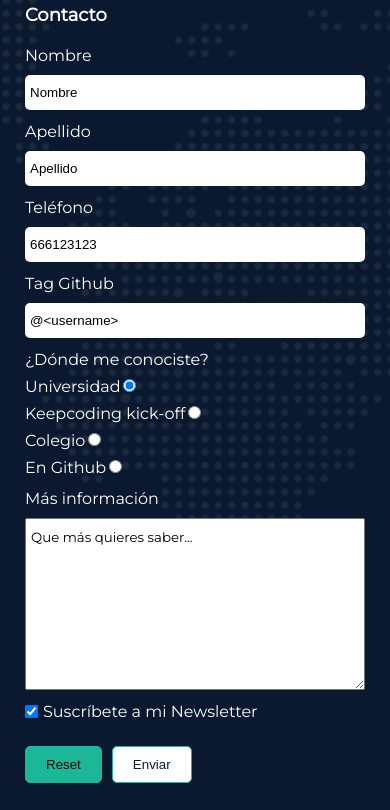
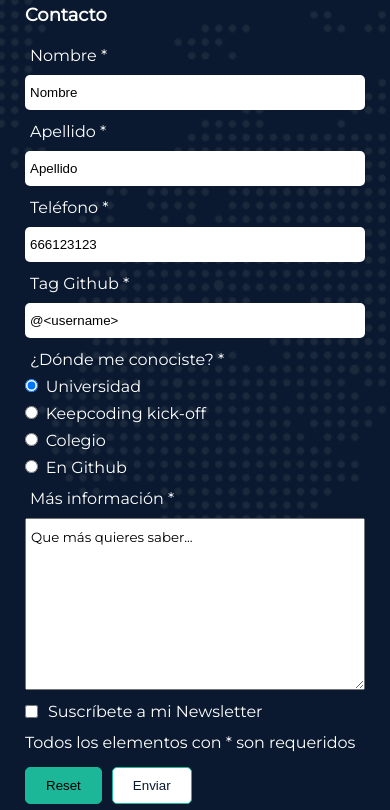
Before and after one commit to alfred3ks/ejer-html-css-kc, a plain HTML site: page index.html in a window 390 px wide. Shown: the part 1570-2380 px from the top of the page. Drawn offline with Linux system fonts and the light colour scheme.

Commit message:
Termino formulario de contacto en dos columnas con grid para tablet y pc.

```diff
--- a/css/form.css
+++ b/css/form.css
@@ -22,7 +22,7 @@
   background-color: var(--primary-color);
 }
 
-.contact__container {
+.form__contact {
   width: 100%;
 }
 
@@ -42,6 +42,7 @@
 .form__label {
   font-size: 1.6rem;
   color: var(--text-color);
+  margin-left: 5px;
 }
 
 .form__input {
@@ -76,8 +77,14 @@ input::placeholder {
   color: var(--background-color);
 }
 
+.form__text {
+  font-size: 1.6rem;
+  color: var(--text-color);
+}
+
 .form__btn {
   margin-top: 25px;
+  margin-top: 15px;
   display: flex;
   gap: 10px;
 }
@@ -100,9 +107,22 @@ input::placeholder {
 
 /* Media queries */
 @media screen and (width>= 768px) {
-  .contact__container {
+  .form__contact {
     width: 90%;
     margin: 0 auto;
+  }
+
+  .form__container {
+    display: grid;
+    grid-template-columns: 1fr 1fr;
+    column-gap: 15px;
+  }
+
+  .radio-button,
+  .text-area,
+  .newsletter,
+  .form__text {
+    grid-column: 1 / 3;
   }
 }
 
@@ -113,7 +133,7 @@ input::placeholder {
     padding: 50px 0;
   }
 
-  .contact__container {
+  .form__contact {
     width: 80%;
   }
 
--- a/index.html
+++ b/index.html
@@ -152,70 +152,74 @@
     <!-- Contact Form -->
     <section class="form" id="form">
       <div class="form__image"></div>
-      <div class="contact__container">
+      <div class="form__contact">
         <h2 class="form__title">Contacto</h2>
         <!-- Form -->
         <form action="index.html" method="post" class="form__container">
 
           <!-- Nombre -->
           <div class="form__element">
-            <label class="form__label"="name">Nombre</label>
+            <label class="form__label"="name">Nombre *</label>
             <input class="form__input" type="text" name="name" id="name" placeholder="Nombre" required />
           </div>
 
           <!-- Apellido -->
           <div class="form__element">
-            <label class="form__label"="apellido">Apellido</label>
+            <label class="form__label"="apellido">Apellido *</label>
             <input class="form__input" type="text" name="apellido" id="lastname" placeholder="Apellido" required />
           </div>
 
           <!-- Teléfono -->
           <div class="form__element">
-            <label class="form__label"="phone">Teléfono</label>
+            <label class="form__label"="phone">Teléfono *</label>
             <input class="form__input" type="tel" name="phone" id="phone" min="0" pattern="[0-9]{9}"
               placeholder="666123123" required />
           </div>
 
           <!-- Github -->
           <div class="form__element">
-            <label class="form__label"="github">Tag Github</label>
+            <label class="form__label"="github">Tag Github *</label>
             <input class="form__input" type="text" name="github" id="github" pattern="^@[^/s]" placeholder="@<username>"
               required />
           </div>
 
           <!-- Donde me conocistes -->
-          <div class="form__element">
-            <label class="form__label">¿Dónde me conociste?</label>
+          <div class="form__element radio-button">
+            <label class="form__label">¿Dónde me conociste? *</label>
             <div class="">
-              <label class="form__label"="university">Universidad</label>
               <input class="form__input" type="radio" name="where" id="university" value="universidad" required
                 checked />
+              <label class="form__label"="university">Universidad</label>
             </div>
             <div class="">
+              <input class="form__input" type="radio" name="where" id="keepcoding" value="keepcoding" required />
               <label class="form__label"="keepcoding">Keepcoding kick-off</label>
-              <input class="form__input" type="radio" name="where" id="keepcoding" value="keepcoding" required />
             </div>
             <div class="">
+              <input class="form__input" type="radio" name="where" id="school" value="school" required />
               <label class="form__label"="schooll">Colegio</label>
-              <input class="form__input" type="radio" name="where" id="school" value="school" required />
             </div>
             <div class="">
+              <input class="form__input" type="radio" name="where" id="github" value="github" />
               <label class="form__label"="github">En Github</label>
-              <input class="form__input" type="radio" name="where" id="github" value="github" />
             </div>
           </div>
 
           <!-- Textarea -->
-          <div class="form__element">
-            <label class="form__label"="more-info">Más información</label>
+          <div class="form__element text-area">
+            <label class="form__label"="more-info">Más información *</label>
             <textarea name="more-info" id="more-info" maxlength="256" placeholder="Que más quieres saber..." required
               cols="30" rows="10"></textarea>
           </div>
 
           <!-- Newsletter -->
-          <div class="form__element form__element--checkbox">
-            <input type="checkbox" name="news" id="news" checked required />
+          <div class="form__element form__element--checkbox newsletter">
+            <input type="checkbox" name="news" id="news" />
             <label class="form__label" for="news">Suscríbete a mi Newsletter</label>
+          </div>
+
+          <div class="form__text">
+            <p>Todos los elementos con * son requeridos</p>
           </div>
 
           <!-- Botones -->
```
Also changed, not shown: portfolio.html (+1 -1 lines), 1 other file.
